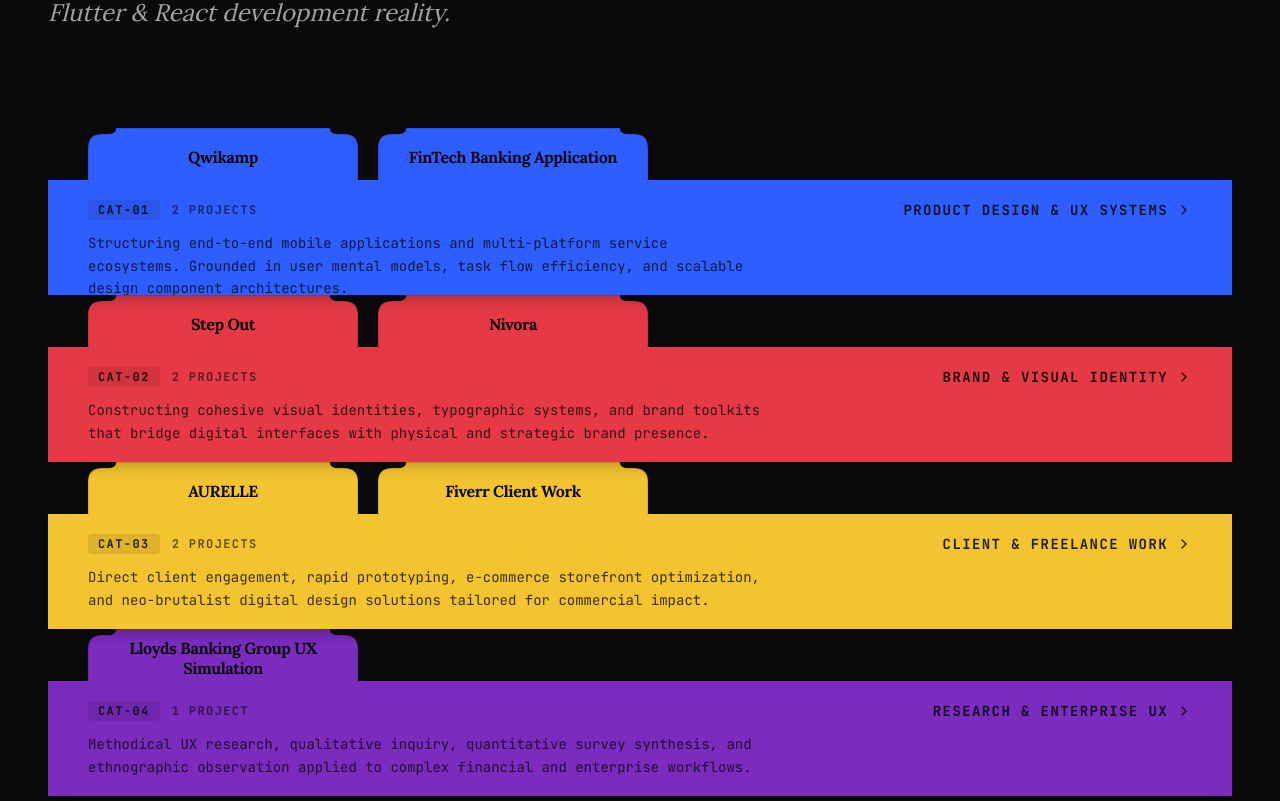
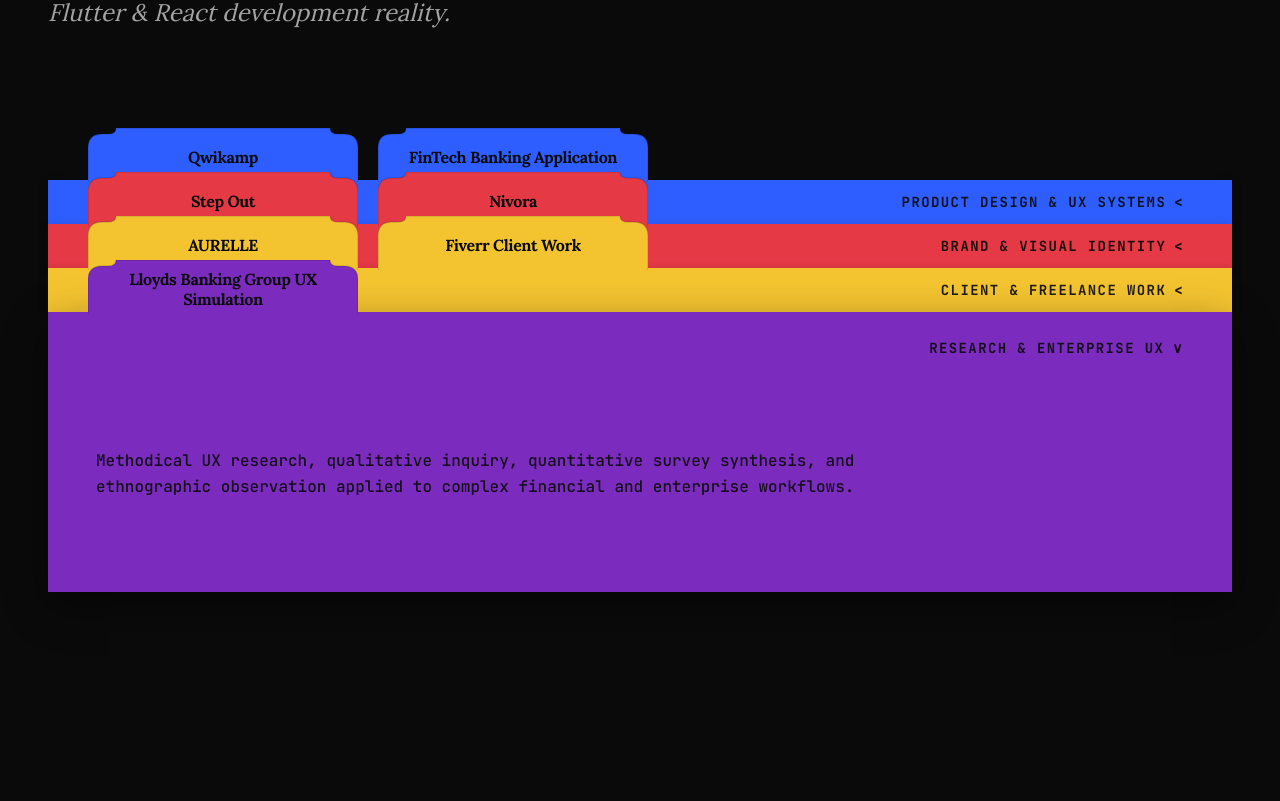
Before and after one commit to Pranav-Edvankar/Edvankar, a Next.js app: page / in a window 1280 px wide. Shown: the part 619-1420 px from the top of the page. Built offline with nearby package versions, Linux system fonts and the light colour scheme.

Commit message:
Fix the folder section.

```diff
--- a/src/app/page.tsx
+++ b/src/app/page.tsx
@@ -15,15 +15,64 @@
   );
 }
 
+/* ─── Dossier Technical Stamps / Compass SVGs ─── */
+function DossierStamps() {
+  return (
+    <div className="flex items-center gap-6 md:gap-10 opacity-75 pt-10 select-none">
+      {/* North Compass Arrow 1 */}
+      <svg className="w-7 h-7 md:w-9 md:h-9 text-current" viewBox="0 0 32 32" fill="none" stroke="currentColor" strokeWidth="1.5">
+        <circle cx="16" cy="16" r="13" />
+        <path d="M16 5 L20 16 L16 13 L12 16 Z" fill="currentColor" />
+        <text x="14" y="9" fontSize="5" fontWeight="bold" fill="currentColor">N</text>
+      </svg>
+      {/* Stamp Dial 2 */}
+      <svg className="w-7 h-7 md:w-9 md:h-9 text-current" viewBox="0 0 32 32" fill="none" stroke="currentColor" strokeWidth="1.5">
+        <circle cx="16" cy="16" r="12" strokeDasharray="2 2" />
+        <polygon points="16,6 24,24 8,24" />
+      </svg>
+      {/* North Arrow 3 */}
+      <svg className="w-7 h-7 md:w-9 md:h-9 text-current" viewBox="0 0 32 32" fill="none" stroke="currentColor" strokeWidth="1.5">
+        <path d="M6 26 L26 6" />
+        <path d="M18 6 L26 6 L26 14" />
+        <text x="8" y="14" fontSize="6" fontWeight="bold" fill="currentColor">N</text>
+      </svg>
+      {/* Grid Globe 4 */}
+      <svg className="w-7 h-7 md:w-9 md:h-9 text-current" viewBox="0 0 32 32" fill="none" stroke="currentColor" strokeWidth="1.5">
+        <circle cx="16" cy="16" r="13" />
+        <ellipse cx="16" cy="16" rx="6" ry="13" />
+        <line x1="3" y1="16" x2="29" y2="16" />
+      </svg>
+      {/* Dial Wheel 5 */}
+      <svg className="w-7 h-7 md:w-9 md:h-9 text-current" viewBox="0 0 32 32" fill="none" stroke="currentColor" strokeWidth="1.5">
+        <circle cx="16" cy="16" r="12" />
+        <line x1="4" y1="16" x2="28" y2="16" />
+      </svg>
+      {/* Drafting Compass 6 */}
+      <svg className="w-7 h-7 md:w-9 md:h-9 text-current" viewBox="0 0 32 32" fill="none" stroke="currentColor" strokeWidth="1.5">
+        <path d="M16 4 L6 28 M16 4 L26 28" />
+        <line x1="9" y1="20" x2="23" y2="20" />
+        <circle cx="16" cy="4" r="2" fill="currentColor" />
+      </svg>
+      {/* Technical Stamp 7 */}
+      <svg className="w-7 h-7 md:w-9 md:h-9 text-current" viewBox="0 0 32 32" fill="none" stroke="currentColor" strokeWidth="1.5">
+        <rect x="5" y="5" width="22" height="22" strokeDasharray="3 2" />
+        <circle cx="16" cy="16" r="7" />
+      </svg>
+    </div>
+  );
+}
+
 /* ─── Scalloped Folder Tab (Horizontal) ─── */
 function FolderTabH({
   title,
   color,
   onClick,
+  onMouseEnter,
 }: {
   title: string;
   color: string;
   onClick: () => void;
+  onMouseEnter?: () => void;
 }) {
   return (
     <button
@@ -31,6 +80,7 @@
         e.stopPropagation();
         onClick();
       }}
+      onMouseEnter={onMouseEnter}
       className="relative cursor-pointer focus:outline-none block group"
     >
       <svg
@@ -192,6 +242,7 @@
 export default function HomePage() {
   const [openProject, setOpenProject] = useState<string | null>(null);
   const [hoveredCluster, setHoveredCluster] = useState<string | null>(null);
+  const [hoveredProjectSlug, setHoveredProjectSlug] = useState<string | null>(null);
   const folderRef = useRef<HTMLDivElement>(null);
 
   const activeProject = openProject ? PROJECTS_DATA[openProject] : null;
@@ -264,16 +315,38 @@
               >
                 {CLUSTERS.map((cluster, clusterIdx) => {
                   const isHovered = hoveredCluster === cluster.id;
-                  const zIndex = (CLUSTERS.length - clusterIdx) * 10;
+                  const isExpanded =
+                    hoveredCluster !== null
+                      ? isHovered
+                      : clusterIdx === CLUSTERS.length - 1;
+                  const zIndex = (clusterIdx + 1) * 10;
+
+                  // Determine active project preview for expanded view
+                  const activeSlug =
+                    hoveredProjectSlug && cluster.projectSlugs.includes(hoveredProjectSlug)
+                      ? hoveredProjectSlug
+                      : cluster.projectSlugs[0];
+
+                  const projectPreview = PROJECTS_DATA[activeSlug];
 
                   return (
                     <motion.div
                       key={cluster.id}
-                      onMouseEnter={() => setHoveredCluster(cluster.id)}
-                      onMouseLeave={() => setHoveredCluster(null)}
+                      onMouseEnter={() => {
+                        setHoveredCluster(cluster.id);
+                        if (!hoveredProjectSlug || !cluster.projectSlugs.includes(hoveredProjectSlug)) {
+                          setHoveredProjectSlug(cluster.projectSlugs[0]);
+                        }
+                      }}
+                      onMouseLeave={() => {
+                        setHoveredCluster(null);
+                        setHoveredProjectSlug(null);
+                      }}
                       animate={{ y: isHovered ? -3 : 0 }}
                       transition={{ duration: 0.2, ease: "easeOut" }}
-                      className="relative cursor-pointer"
+                      className={`relative cursor-pointer ${
+                        clusterIdx > 0 ? "-mt-[44px] md:-mt-[52px]" : ""
+                      }`}
                       style={{ zIndex }}
                     >
                       {/* Folder tabs sitting seamlessly on top edge with clean spacing */}
@@ -292,59 +365,56 @@
                                 title={project.title}
                                 color={cluster.color}
                                 onClick={() => setOpenProject(slug)}
+                                onMouseEnter={() => {
+                                  setHoveredCluster(cluster.id);
+                                  setHoveredProjectSlug(slug);
+                                }}
                               />
                             </div>
                           );
                         })}
                       </div>
 
-                      {/* Folder Body (Substantial Height & Dossier Cover Layout) */}
+                      {/* Folder Body (Mosby Dossier Layout) */}
                       <motion.div
                         onClick={() => setOpenProject(cluster.projectSlugs[0])}
                         animate={{
-                          height: isHovered ? "auto" : "115px",
-                          paddingTop: isHovered ? 24 : 20,
-                          paddingBottom: isHovered ? 24 : 20,
+                          height: isExpanded ? "280px" : "44px",
+                          paddingTop: isExpanded ? 24 : 10,
+                          paddingBottom: isExpanded ? 28 : 10,
                         }}
-                        transition={{ duration: 0.35, ease: "easeOut" }}
-                        className="w-full relative overflow-hidden px-6 md:px-10 flex flex-col justify-between"
+                        transition={{ duration: 0.35, ease: [0.22, 1, 0.36, 1] }}
+                        className="w-full relative overflow-hidden px-6 md:px-12 flex flex-col justify-between"
                         style={{
                           backgroundColor: cluster.color,
                           color: "#0A0A0A",
-                          boxShadow: isHovered
+                          boxShadow: isExpanded
                             ? "0 14px 40px rgba(0,0,0,0.45)"
-                            : "0 4px 15px rgba(0,0,0,0.25)",
+                            : "0 2px 10px rgba(0,0,0,0.2)",
                         }}
                       >
-                        {/* Header Row: Dossier Tag + Project Count + Category Title + Chevron */}
-                        <div className="flex items-center justify-between font-mono text-xs md:text-sm font-bold uppercase tracking-widest opacity-90">
-                          <div className="flex items-center gap-3">
-                            <span className="bg-black/10 px-2.5 py-0.5 rounded text-[0.65rem] md:text-xs">
-                              CAT-0{clusterIdx + 1}
-                            </span>
-                            <span className="hidden sm:inline opacity-70 text-[0.65rem] md:text-xs">
-                              {cluster.projectSlugs.length}{" "}
-                              {cluster.projectSlugs.length === 1
-                                ? "PROJECT"
-                                : "PROJECTS"}
-                            </span>
-                          </div>
-                          <div className="flex items-center gap-2">
-                            <span>{cluster.tag}</span>
-                            <ChevronDown
-                              className={`w-4 h-4 transition-transform duration-300 ${
-                                isHovered ? "rotate-0" : "-rotate-90"
-                              }`}
-                            />
-                          </div>
+                        {/* Right-aligned category label header */}
+                        <div className="flex items-center justify-end gap-2 font-mono text-xs md:text-sm font-bold uppercase tracking-widest opacity-90 h-6">
+                          <span>{cluster.tag}</span>
+                          <span className="text-sm font-extrabold">{isExpanded ? "∨" : "<"}</span>
                         </div>
 
-                        {/* Folder Overview Content */}
-                        <div className="mt-3">
-                          <p className="font-mono text-xs md:text-sm leading-relaxed max-w-2xl opacity-80">
-                            {cluster.description}
-                          </p>
-                        </div>
+                        {/* Category Overview Description on expansion */}
+                        <AnimatePresence>
+                          {isExpanded && (
+                            <motion.div
+                              initial={{ opacity: 0, y: -6 }}
+                              animate={{ opacity: 1, y: 0 }}
+                              exit={{ opacity: 0, y: -6 }}
+                              transition={{ duration: 0.25 }}
+                              className="mt-6 max-w-3xl flex-1 flex flex-col justify-center"
+                            >
+                              <p className="font-mono text-sm md:text-base leading-relaxed opacity-90 font-medium">
+                                {cluster.description}
+                              </p>
+                            </motion.div>
+                          )}
+                        </AnimatePresence>
                       </motion.div>
                     </motion.div>
                   );
```
